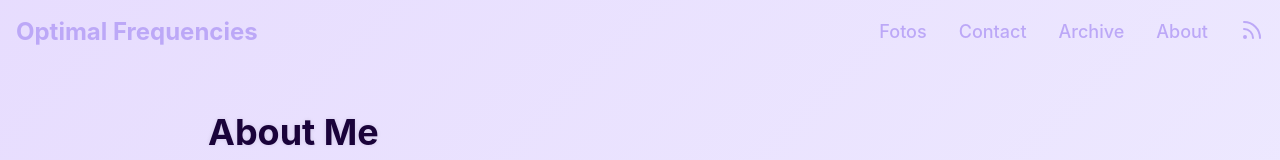
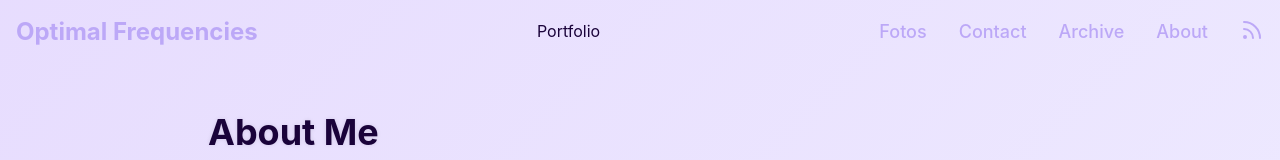
Before and after one commit to qweliant/apps, a Next.js app in the folder blog/: page /about in a window 1280 px wide. Shown: the top 160 px of the page. Built offline with nearby package versions, Linux system fonts and the light colour scheme.

Commit message:
stage bins

```diff
--- a/blog/app/layout.tsx
+++ b/blog/app/layout.tsx
@@ -43,6 +43,9 @@ export default function RootLayout({
             <Link href="/" className="text-2xl font-bold ">
               Optimal Frequencies
             </Link>
+            <div>
+              Portfolio
+            </div>
             <div className="flex space-x-8">
               <Link
                 href="/fotos"
```
Also changed, not shown: 1 other file (tests, documents, lock files or other folders).
